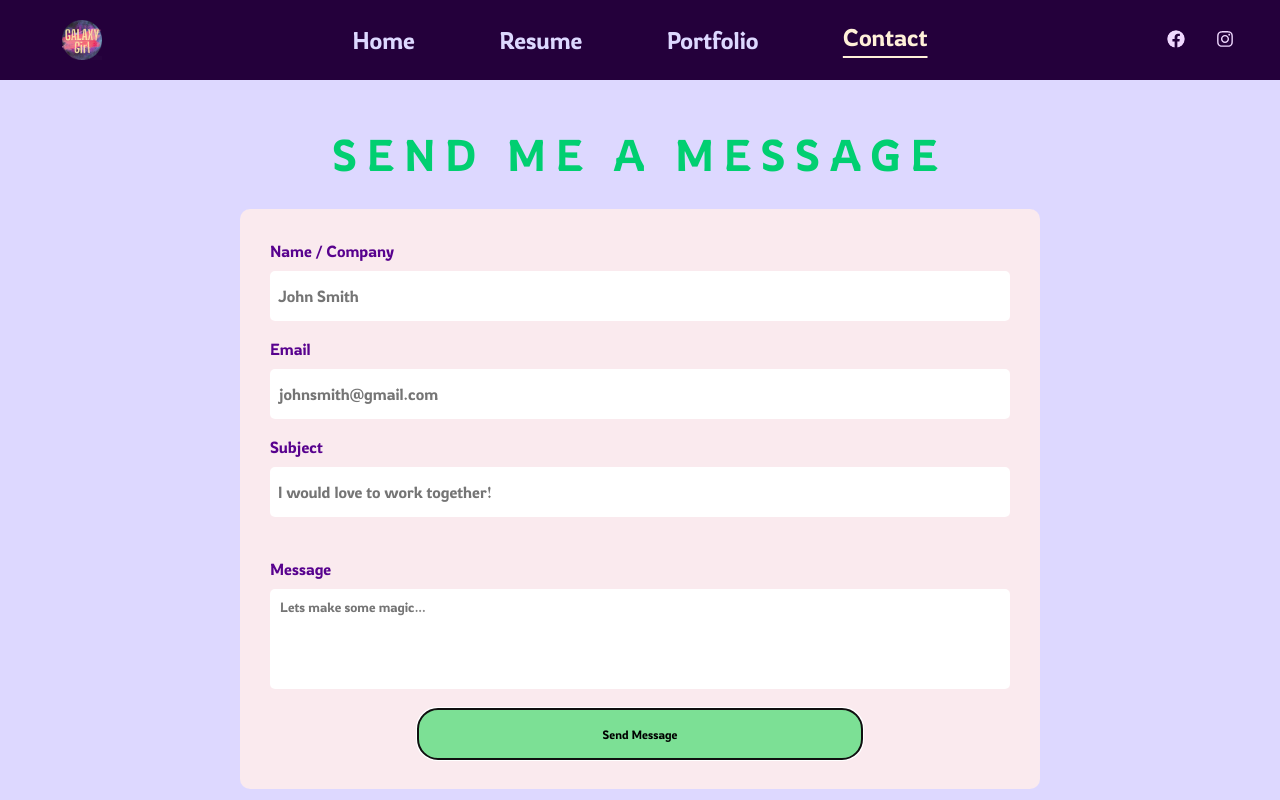
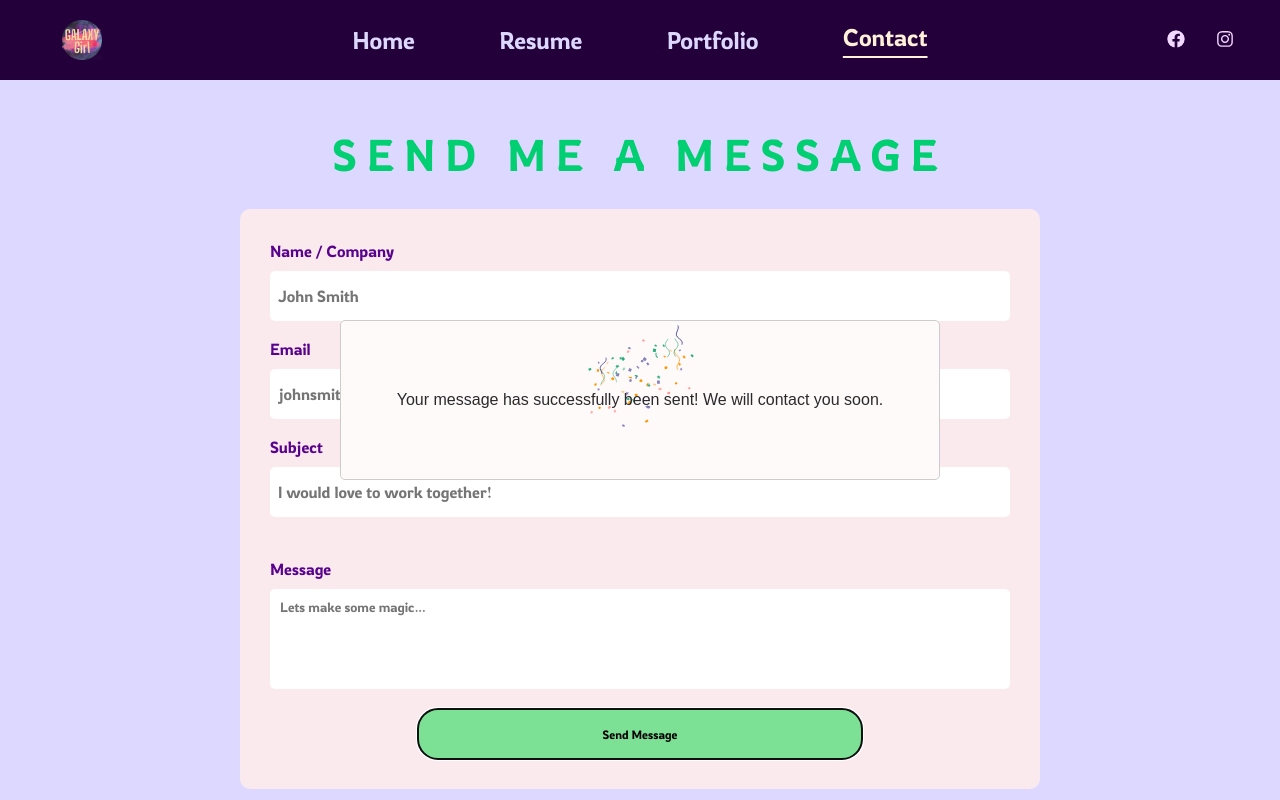
Before and after one commit to joshuabarua/galaxy-girl-vite, a React (Vite) app: page /contact in a window 1280 px wide. Both pictures are taken after typing "Sample", "name@example.com", "Sample", "Sample" into the empty fields and a click on the button "Send Message". Shown: the top 800 px of the page. Built offline with nearby package versions, Linux system fonts and the light colour scheme; no server answers.

Commit message:
Fix footer issue, fix timeout lottie and contact, fix nav fixed position

```diff
--- a/src/App.css
+++ b/src/App.css
@@ -16,4 +16,5 @@
 	display: flex;
 	flex-direction: column;
 	overflow: hidden;
+	height: 100%;
 }
--- a/src/App.jsx
+++ b/src/App.jsx
@@ -1,15 +1,15 @@
-import { BrowserRouter as Router, Routes, Route } from "react-router-dom";
-import { useState } from "react";
-import "./App.css";
-import Home from "./pages/index";
-import Resume from "./pages/resume/index";
-import Contact from "./pages/contact/Contact";
-import Portfolio from "./pages/portfolio/WorkPortfolio";
-import Footer from "./components/footer/Footer";
-import Navbar from "./components/nav/Navbar";
-import Dropdown from "./components/dropdown/Dropdown";
-import GalleryCard from "./pages/portfolio/GalleryCard";
-import GalleryGroup from "./pages/portfolio/GalleryGroup";
+import {BrowserRouter as Router, Routes, Route} from 'react-router-dom';
+import {useState} from 'react';
+import './App.css';
+import Home from './pages/index';
+import Resume from './pages/resume/index';
+import Contact from './pages/contact/Contact';
+import Portfolio from './pages/portfolio/WorkPortfolio';
+import Footer from './components/footer/Footer';
+import Navbar from './components/nav/Navbar';
+import Dropdown from './components/dropdown/Dropdown';
+import GalleryCard from './pages/portfolio/GalleryCard';
+import GalleryGroup from './pages/portfolio/GalleryGroup';
 
 function App() {
 	const [isOpen, setIsOpen] = useState(false);
@@ -19,24 +19,21 @@ function App() {
 	};
 
 	return (
-    <Router basename={"/"}>
+		<Router basename={'/'}>
 			<Navbar toggle={toggle} />
 			<Dropdown isOpen={isOpen} toggle={toggle} />
+			<div className="body-container">
 				<div className="content">
 					<Routes>
 						<Route path="/" element={<Home />} exact="true" />
 						<Route path="/resume" element={<Resume />} exact="true" />
 						<Route path="/portfolio" element={<Portfolio />} exact="true" />
-          <Route
-            path="/portfolio/gallery/:galleryId"
-            element={<GalleryGroup />}
-            exact="true"
-          />
-
+						<Route path="/portfolio/gallery/:galleryId" element={<GalleryGroup />} exact="true" />
 						<Route path="/contact" element={<Contact />} exact="true" />
 					</Routes>
 				</div>
 				<Footer />
+			</div>
 		</Router>
 	);
 }
--- a/src/components/nav/navStyles.css
+++ b/src/components/nav/navStyles.css
@@ -11,6 +11,7 @@ nav {
 	padding: 0px 20px;
 	gap: 10%;
 	transition: background-color 0.8s ease-in-out;
+	top: 0;
 }
 
 .nav-logo {
--- a/src/index.css
+++ b/src/index.css
@@ -30,6 +30,12 @@ body {
 	min-height: 100vh;
 	min-width: 100vw;
 	width: 100vw;
+}
+
+.body-container {
+	display: flex;
+	flex-direction: column;
+	min-height: 100vh;
 }
 
 .content {
--- a/src/pages/contact/Contact.jsx
+++ b/src/pages/contact/Contact.jsx
@@ -7,33 +7,25 @@ import {useTheme} from '@mui/material/styles';
 import useMediaQuery from '@mui/material/useMediaQuery';
 import emailjs from '@emailjs/browser';
 
-const Confetti = ({lottieResult}) => {
+const Confetti = ({show}) => {
 	const defaultOptions = {
 		loop: false,
 		autoplay: true,
 		animationData: confettiData,
 	};
 
-	return (
-		<div className={`lottie-bg ${lottieResult ? 'active' : ''}`}>
-			<Lottie options={defaultOptions} width={'100%'} />
+	return show ? (
+		<div className="modal">
+			<div className="submittedForm">
+				<Lottie options={defaultOptions} width={'100%'} className={'lottie-bg'} />
+				<p className="sentMsg">Your message has successfully been sent! We will contact you soon. </p>
+			</div>
 		</div>
-	);
-};
-
-const MsgDetail = () => {
-	return (
-		<>
-			<p className="sentMsg">Your message has successfully been sent! We will contact you soon. </p>
-		</>
-	);
+	) : null;
 };
 
 const Contact = () => {
-	const [result, setResult] = useState(false);
-	const [lottieResult, setLottieResult] = useState(false);
-	const [secondsLeft, setSecondsLeft] = useState(5);
-
+	const [showConfetti, setShowConfetti] = useState(false);
 	const formRef = useRef();
 	const [formData, setFormData] = useState({
 		from_name: '',
@@ -53,7 +45,7 @@ const Contact = () => {
 
 	const handleSubmit = async (e) => {
 		e.preventDefault();
-		playConfetti(e);
+		setShowConfetti(true);
 		try {
 			const result = await emailjs.sendForm(
 				import.meta.env.VITE_EMAILJS_SERVICE_ID,
@@ -67,36 +59,19 @@ const Contact = () => {
 				from_email: '',
 				subject: '',
 				message: '',
-				to_name: 'Joshua Barua-Fowle',
+				to_name: 'Emma Barua',
 			});
 		} catch (error) {
 			console.error('Failed to send form:', error);
+		} finally {
+			setTimeout(() => {
+				setShowConfetti(false);
+			}, 5000);
 		}
 	};
 
 	const theme = useTheme();
 	const isSmallScreen = useMediaQuery(theme.breakpoints.down('md'));
-
-	const playConfetti = (e) => {
-		e.preventDefault();
-		console.log('running');
-		setLottieResult(true);
-		setSecondsLeft(5);
-	};
-
-	useEffect(() => {
-		if (lottieResult && secondsLeft > 0) {
-			const timerInterval = setInterval(() => {
-				setSecondsLeft((prevSeconds) => prevSeconds - 1);
-			}, 1000);
-
-			return () => {
-				clearInterval(timerInterval);
-			};
-		} else if (lottieResult && secondsLeft === 0) {
-			setLottieResult(false);
-		}
-	}, [lottieResult, secondsLeft]);
 
 	return (
 		<div className="contactPage">
@@ -189,21 +164,8 @@ const Contact = () => {
 						</form>
 					</Box>
 				</Box>
+				<Confetti show={showConfetti} />
 			</Box>
-
-			{result && lottieResult && (
-				<div className="modal">
-					<div className="submittedForm">
-						<>
-							<MsgDetail />
-							<div id="timer" className="timer">
-								{secondsLeft === 0 ? 'Time is up!' : `Time left: ${secondsLeft}`}
-							</div>
-							<Confetti lottieResult={lottieResult} />
-						</>
-					</div>
-				</div>
-			)}
 		</div>
 	);
 };
--- a/src/pages/contact/contact.css
+++ b/src/pages/contact/contact.css
@@ -146,22 +146,19 @@ form button:hover {
 }
 
 .modal {
-    display: none;
+	z-index: 10;
 	position: absolute;
-    top: 35%;
-    left: 35%;
+	display: flex;
 	background-color: snow;
-    display: flex;
 	justify-content: center;
 	align-items: center;
 	flex-direction: row;
-    width: 30vw;
+	width: 50vw;
+	max-width: 600px;
 	height: 20vh;
-    padding: 10px;
+	max-height: 400px;
 	border: 1px solid #ccc;
 	border-radius: 5px;
-    z-index: 100;
-    margin: auto;
 	overflow: hidden;
 }
 
@@ -169,31 +166,19 @@ form button:hover {
 	display: flex;
 	justify-content: center;
 	align-items: center;
+	flex-direction: column;
 	height: 100%;
 	width: 100%;
-}
-
-.lottie-bg {
-    position: absolute;
-    width: 100%;
-    height: 400px;
 }
 
 .sentMsg {
 	text-align: center;
 	color: #2a292c;
-    z-index: 5;
+	position: absolute;
+	z-index: 20;
 	word-wrap: break-word;
+	padding: 30px;
 	width: 100%;
-}
-
-.timer {
-    position: absolute;
-    top: 10px;
-    right: 10px;
-    padding: 5px;
-    background-color: #ccc;
-    border-radius: 5px;
 }
 
 .flexCol {
```
Lines whose indentation alone changed are shown as unchanged.
